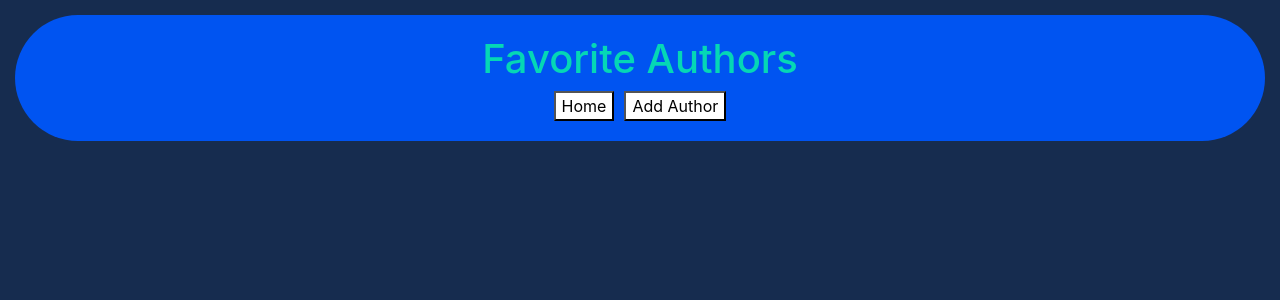
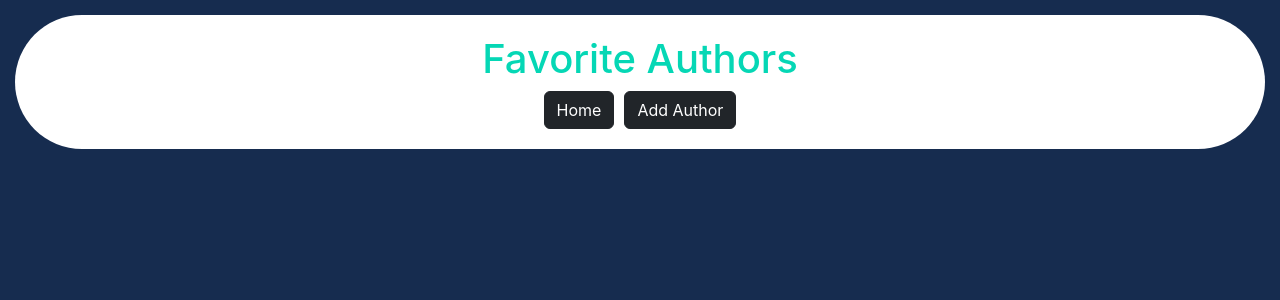
Before and after one commit to PaulDeUlloa/MERN_Authors, a React (Create React App) app in the folder client/: page / in a window 1280 px wide. Shown: the top 300 px of the page. Built offline with nearby package versions, Linux system fonts and the light colour scheme.

Commit message:
nav bar buttons color adjustment

```diff
--- a/client/src/App.css
+++ b/client/src/App.css
@@ -42,15 +42,12 @@ body{
 }
 
 #navBar{
-  background-color: rgb(0, 84, 241);
+  background-color: rgb(255, 255, 255);
   border-radius: 100px;
   margin: 15px;
   padding: 20px;
 }
 
-#navbarButtonsStyling{
-  background-color: rgb(255, 255, 255);
-}
 
 #navbarButtonsSpacing{
   display: flex;
@@ -61,7 +58,7 @@ body{
 
 #navbarLinksFontColor{
   text-decoration: none;
-  color:rgb(0, 0, 0);
+  color:rgb(255, 255, 255);
 }
 
 #favAuthorsColoring{
--- a/client/src/App.jsx
+++ b/client/src/App.jsx
@@ -10,12 +10,12 @@ function App() {
       <div id="navBar">
         <h1 id="favAuthorsColoring">Favorite Authors</h1>
         <div id="navbarButtonsSpacing">
-          <button id="navbarButtonsStyling">
+          <button class="btn btn-dark">
             <Link to="/authors" id="navbarLinksFontColor">
               Home
             </Link>
           </button>
-          <button id="navbarButtonsStyling">
+          <button class="btn btn-dark">
             <Link to="/authors/new" id="navbarLinksFontColor">
               Add Author
             </Link>
```
